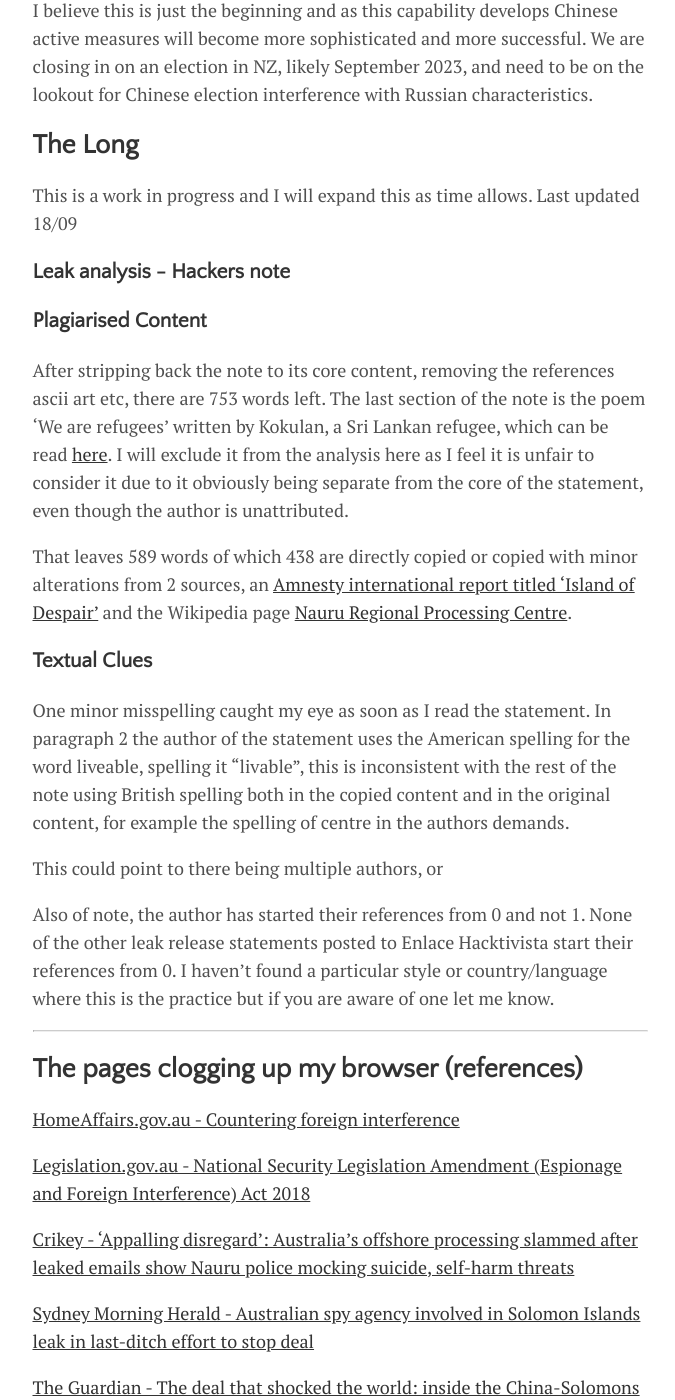
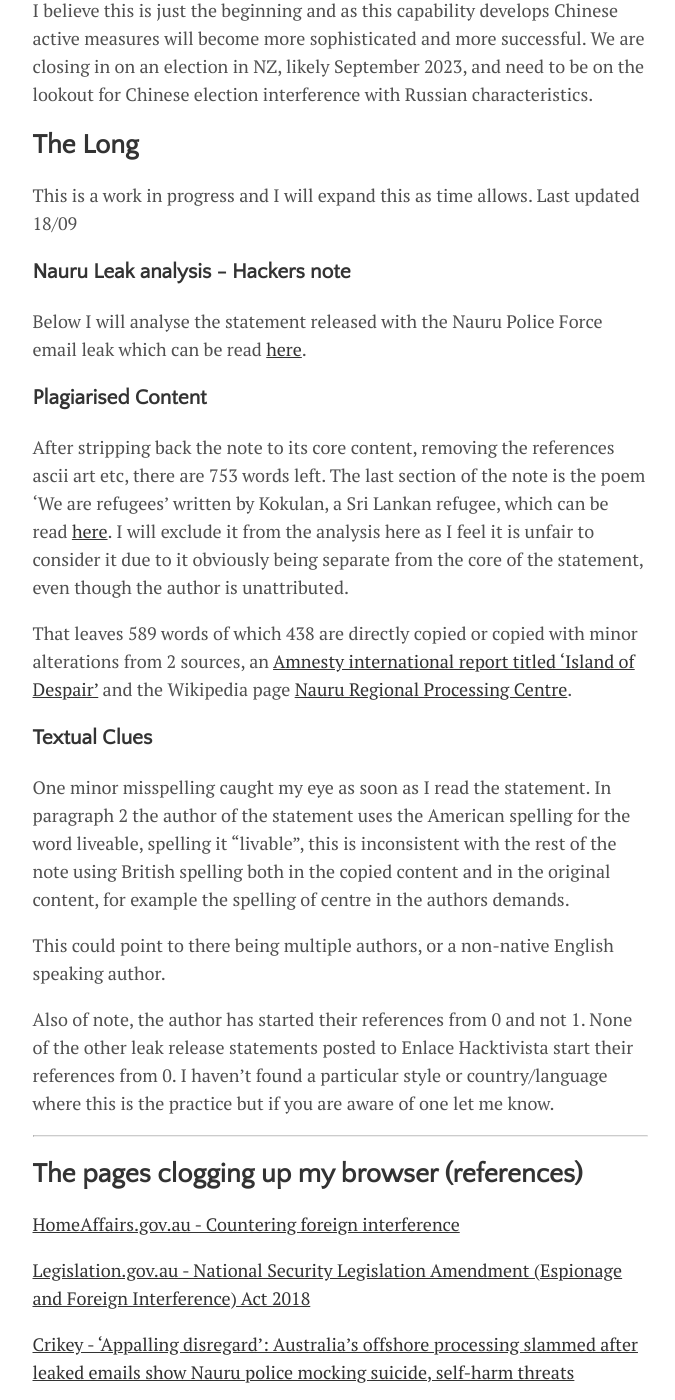
Before and after one commit to seizethecheese/seizethecheese.github.io, a Jekyll site: the page built from _posts/2022-07-09-post.md, in a window 1280 px wide and 1400 px high, scrolled down 1982 px. Shown: the whole window, without its empty margins (300-975 px from the left). Built offline with Jekyll 4.4.1, drawn with Linux system fonts in a browser that asks for light colours; some web fonts are replaced.

Commit message:
Update 2022-07-09-post.md

```diff
--- a/_posts/2022-07-09-post.md
+++ b/_posts/2022-07-09-post.md
@@ -20,8 +20,6 @@ Chinese influence operations have been fairly transparent, work by people like C
 
 Two bears, one cosy and one fancy, swung the 2016 US election should you believe the hype. The Russian interference in the US 2016 election showed that hack and leak operations were a viable alternative to more direct methods. These capabilities take time to develop and mature, keeping that in mind let's fast forward to 2022 and some questionable "leaks".
 
-
-
 A couple of news stories dropped via leaks at inopportune times for the Australian Liberal party. The first was a leaked draft security agreement between China and the Solomon Islands that appeared online on March 24th, less than 2 months out from the election. The second was a leak of emails from the Nauru Police, where Australia has an offshore processing centre for asylum seekers, on May 2nd less than 3 weeks before the election. The timing, content, and other contextual details point to these leaks not being organic. Accepting the premise that the leaks were not organic but were the product of an intelligence service, then look for an explanation based on capability and motive we can quickly narrow the potential source to China.
 
 ### But there is bipartisan opposition to Chinese interference!
@@ -40,7 +38,8 @@ I believe this is just the beginning and as this capability develops Chinese act
 
 This is a work in progress and I will expand this as time allows. Last updated 18/09
 
-### Leak analysis - Hackers note
+### Nauru Leak analysis - Hackers note
+Below I will analyse the statement released with the Nauru Police Force email leak which can be read [here](https://enlacehacktivista.org/nauru.txt).
 
 ### Plagiarised Content
 After stripping back the note to its core content, removing the references ascii art etc, there are 753 words left. The last section of the note is the poem 'We are refugees' written by Kokulan, a Sri Lankan refugee, which can be read [here](https://www.greenleft.org.au/content/poem-we-are-refugees). I will exclude it from the analysis here as I feel it is unfair to consider it due to it obviously being separate from the core of the statement, even though the author is unattributed.
@@ -50,7 +49,7 @@ That leaves 589 words of which 438 are directly copied or copied with minor alte
 ### Textual Clues
 One minor misspelling caught my eye as soon as I read the statement. In paragraph 2 the author of the statement uses the American spelling for the word liveable, spelling it "livable", this is inconsistent with the rest of the note using British spelling both in the copied content and in the original content, for example the spelling of centre in the authors demands.
 
-This could point to there being multiple authors, or
+This could point to there being multiple authors, or a non-native English speaking author.
 
 Also of note, the author has started their references from 0 and not 1. None of the other leak release statements posted to Enlace Hacktivista start their references from 0. I haven't found a particular style or country/language where this is the practice but if you are aware of one let me know.
 
```
